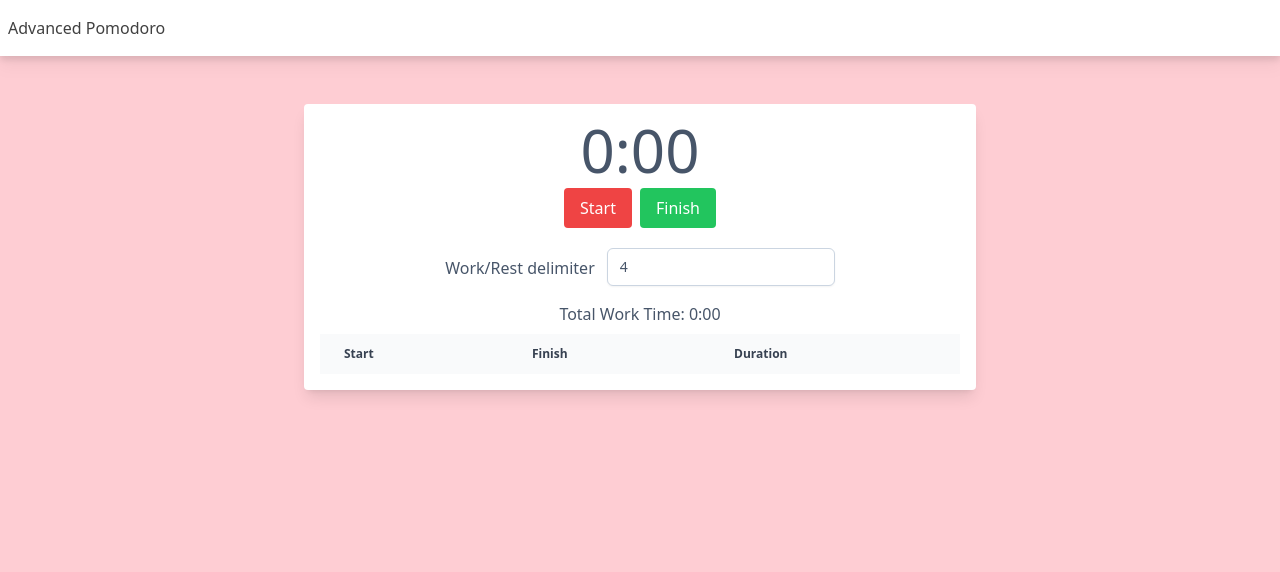
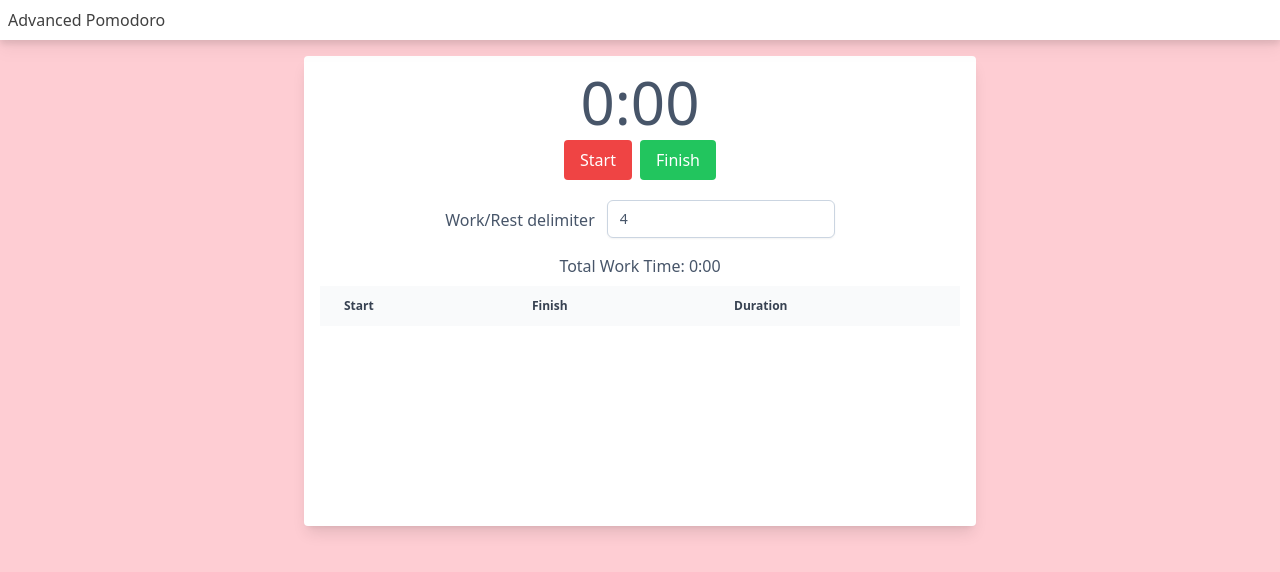
Before and after one commit to Weberd/advanced-pomodoro, an Angular app: page / in a window 1280 px wide. Shown: the top 572 px of the page. Built offline with nearby package versions, Linux system fonts and the light colour scheme.

Commit message:
updated style to fit one screen

```diff
--- a/src/app/countdown/countdown.component.html
+++ b/src/app/countdown/countdown.component.html
@@ -1,9 +1,9 @@
 <div class="h-screen" [ngClass]="getBackgroundColor()">
-  <header class="bg-white drop-shadow-lg px-2 py-2 md:py-4 text-neutral-700">
+  <header class="bg-white drop-shadow-lg px-2 py-2 text-neutral-700">
     <span >Advanced Pomodoro</span>
   </header>
 
-  <div class="py-6 md:py-12">
+  <div class="py-2 md:py-4">
     <div class="container px-4 mx-auto">
       <div class="shadow-lg bg-white text-center rounded px-4 py-4 max-w-2xl mx-auto">
 
@@ -12,13 +12,14 @@
         </div>
 
         <div class="py-2">
-          <button class="px-4 py-2 mr-2 rounded text-white bg-red-500 hover:bg-red-700" (click)="countdownService.switchPause()">{{countdownService.paused ? 'Start' : 'Pause'}}</button>
-          <button  class="px-4 py-2 rounded text-white bg-green-500 hover:bg-green-700" (click)="switchCountdown(false)">Finish</button>
+          <button tabindex="-1" class="px-4 py-2 mr-2 rounded text-white bg-red-500 hover:bg-red-700" (click)="countdownService.switchPause()">{{countdownService.paused ? 'Start' : 'Pause'}}</button>
+          <button tabindex="-1" class="px-4 py-2 rounded text-white bg-green-500 hover:bg-green-700" (click)="switchCountdown(false)">Finish</button>
         </div>
 
         <div class="py-2 flex justify-center">
           <label class="mt-3 mr-3">Work/Rest delimiter</label>
-          <input class="mt-1 block px-3 py-2 bg-white border border-slate-300 rounded-md text-sm shadow-sm"
+          <input tabindex="-1"
+                 class="mt-1 block px-3 py-2 bg-white border border-slate-300 rounded-md text-sm shadow-sm"
                  [(ngModel)]="switchCountdownService.delimiter" min="1" type="number"/>
         </div>
 
@@ -26,7 +27,7 @@
           <p>Total Work Time: {{workTimeStats.totalSeconds | hms}}</p>
         </div>
 
-        <div class="overflow-y-clip">
+        <div class="overflow-y-auto h-56">
           <table class="w-full text-sm text-left text-gray-500 dark:text-gray-400">
             <thead class="text-xs text-gray-700 bg-gray-50 dark:bg-gray-700 dark:text-gray-400">
             <tr>
@@ -42,13 +43,13 @@
               <td class="py-4 px-6">{{ localeDateTime(worktime.end) }}</td>
               <td class="py-4 px-6">{{worktime.seconds | hms}}</td>
               <td class="py-4 px-6">
-                <button
+                <button tabindex="-1"
                   class="mr-0.5 px-4 py-1 text-sm font-semibold rounded-full border border-neutral-200 hover:text-white hover:bg-neutral-600 hover:border-transparent focus:outline-none focus:ring-2 focus:ring-neutral-600 focus:ring-offset-2"
                   (click)="workTimeStats.remove(i)"
                 >
                   X
                 </button>
-                <button
+                <button tabindex="-1"
                   class="px-4 py-1 text-sm font-semibold rounded-full border border-neutral-200 hover:text-white hover:bg-neutral-600 hover:border-transparent focus:outline-none focus:ring-2 focus:ring-neutral-600 focus:ring-offset-2"
                   (click)="workTimeStats.removeOlder(i)">
                   X this and older
```
